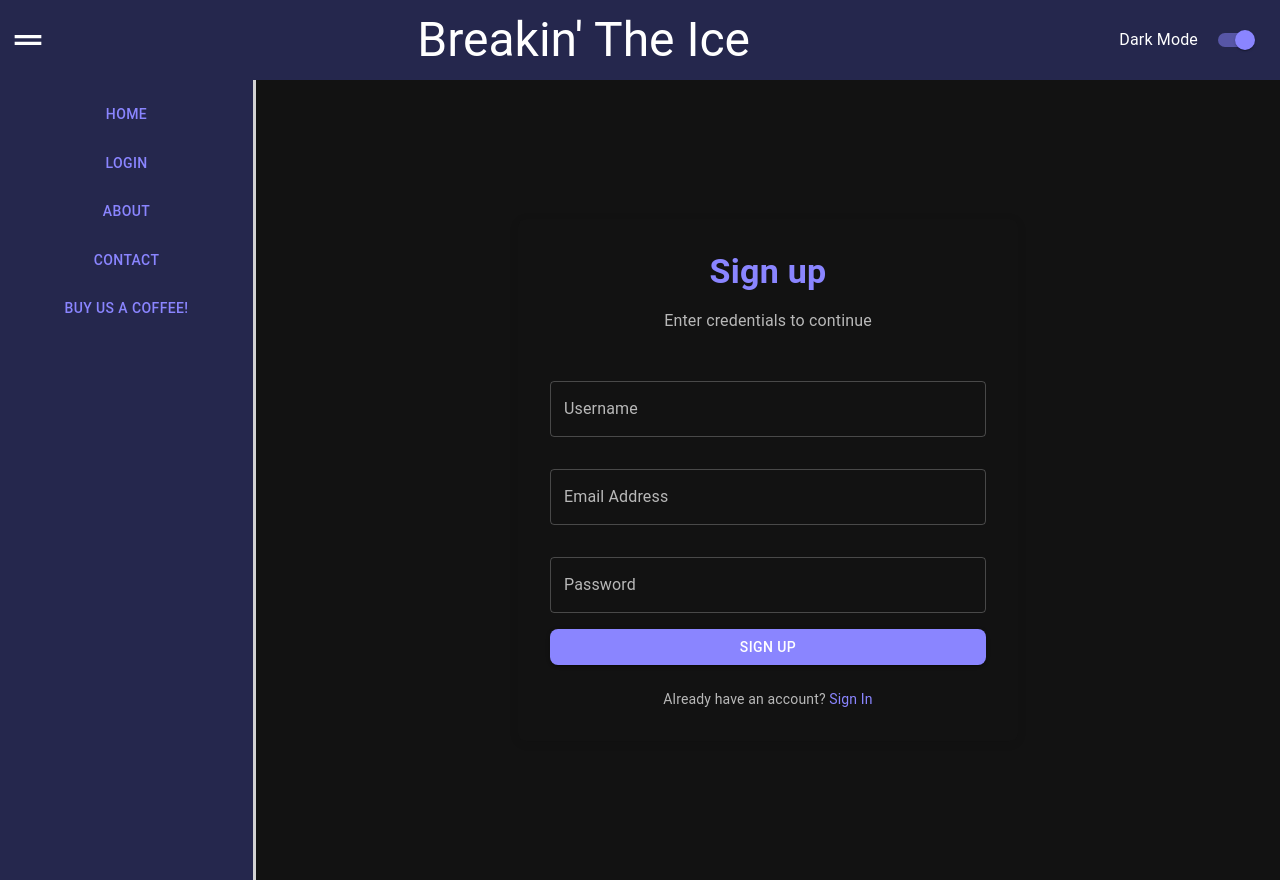
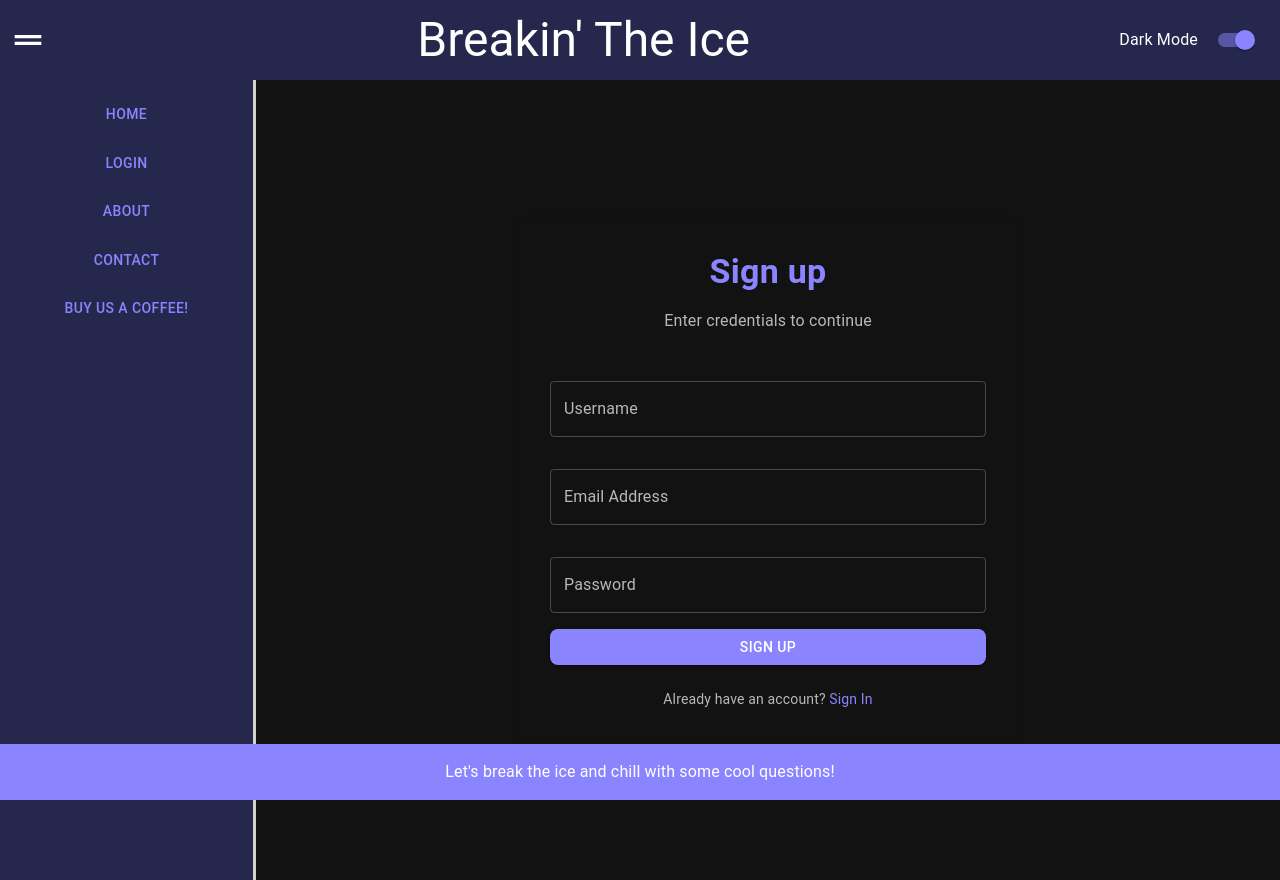
Before and after one commit to valyastriz/Breakin-The-Ice, a React (Create React App) app in the folder client/: page /signup in a window 1280 px wide. Built offline with nearby package versions, Linux system fonts and the light colour scheme.

Commit message:
added logic to footer.jsx

```diff
--- a/client/src/components/Footer.jsx
+++ b/client/src/components/Footer.jsx
@@ -1,5 +1,6 @@
 // import { useQuery } from '@apollo/client';
-import { Box } from '@mui/material'
+import React from 'react';
+import { Box, Typography } from '@mui/material'
 
 // import { QUERY_PROFILES } from '../utils/queries';
 
@@ -8,8 +9,20 @@ const Footer = () => {
 //   const profiles = data?.profiles || [];
 
   return (
-    <Box>
-
+    <Box
+      sx={{
+        backgroundColor: 'primary.main',
+        color: 'white',
+        textAlign: 'center',
+        padding: 2,
+        position: 'absolute',
+        bottom: 0,
+        width: '100%'
+      }}
+    >
+      <Typography variant='body1'>
+        Let's break the ice and chill with some cool questions!
+      </Typography>
     </Box>
   );
 };
```
